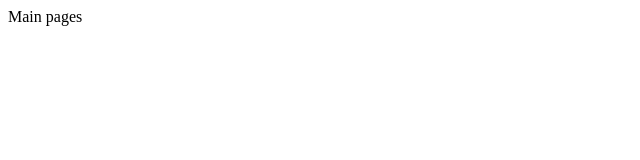
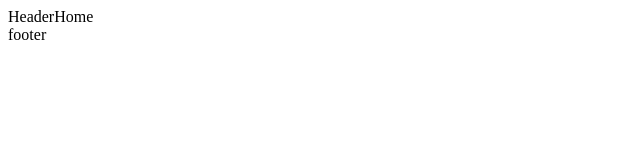
Before and after one commit to nguyentienthanhe150825/Udemy-BooksApp, a React (Vite) app: page / in a window 1280 px wide. Shown: the top 160 px of the page, without its empty margins (0-640 px from the left). Built offline with nearby package versions, Linux system fonts and the light colour scheme.

Commit message:
Chia Layout

```diff
--- a/src/App.jsx
+++ b/src/App.jsx
@@ -2,15 +2,22 @@ import React, { useState } from 'react';
 import {
   createBrowserRouter,
   RouterProvider,
+  Outlet,
 } from "react-router-dom";
 import LoginPage from "./pages/login/index.jsx";
-
+import ContactPage from "./pages/contact/index.jsx";
+import BookPage from "./pages/book/index.jsx";
+import Header from "./components/Header/index.jsx";
+import Footer from "./components/Footer/index.jsx";
+import Home from "./components/Home/index";
 
 const Layout = () => {
   return (
-    <>
-      Main pages
-    </>
+    <div className='layout-app'>
+      <Header />
+      <Outlet />
+      <Footer />
+    </div>
   )
 }
 
@@ -21,6 +28,17 @@ export default function App() {
       path: "/",
       element: <Layout />,
       errorElement: <div>404 Not Found</div>,
+      children: [
+        { index: true, element: <Home /> },
+        {
+          path: "contact",
+          element: <ContactPage />,
+        },
+        {
+          path: "book",
+          element: <BookPage />,
+        },
+      ],
     },
     {
       path: "/login",
--- /dev/null
+++ b/src/components/Footer/index.jsx
@@ -0,0 +1,10 @@
+
+const Footer = () => {
+    return (
+        <div>
+            footer
+        </div>
+    )
+}
+
+export default Footer;
--- /dev/null
+++ b/src/components/Header/index.jsx
@@ -0,0 +1,10 @@
+
+const Header = () => {
+    return (
+        <>
+            Header
+        </>
+    )
+}
+
+export default Header;
--- /dev/null
+++ b/src/components/Home/index.jsx
@@ -0,0 +1,10 @@
+
+const Home = () => {
+    return (
+        <>
+        Home
+        </>
+    )
+}
+
+export default Home;
--- /dev/null
+++ b/src/pages/book/index.jsx
@@ -0,0 +1,10 @@
+
+const BookPage = () => {
+    return (
+        <>
+            book page
+        </>
+    )
+}
+
+export default BookPage;
--- /dev/null
+++ b/src/pages/contact/index.jsx
@@ -0,0 +1,10 @@
+
+const ContactPage = () => {
+    return (
+        <>
+            Contact page
+        </>
+    )
+}
+
+export default ContactPage;
```
